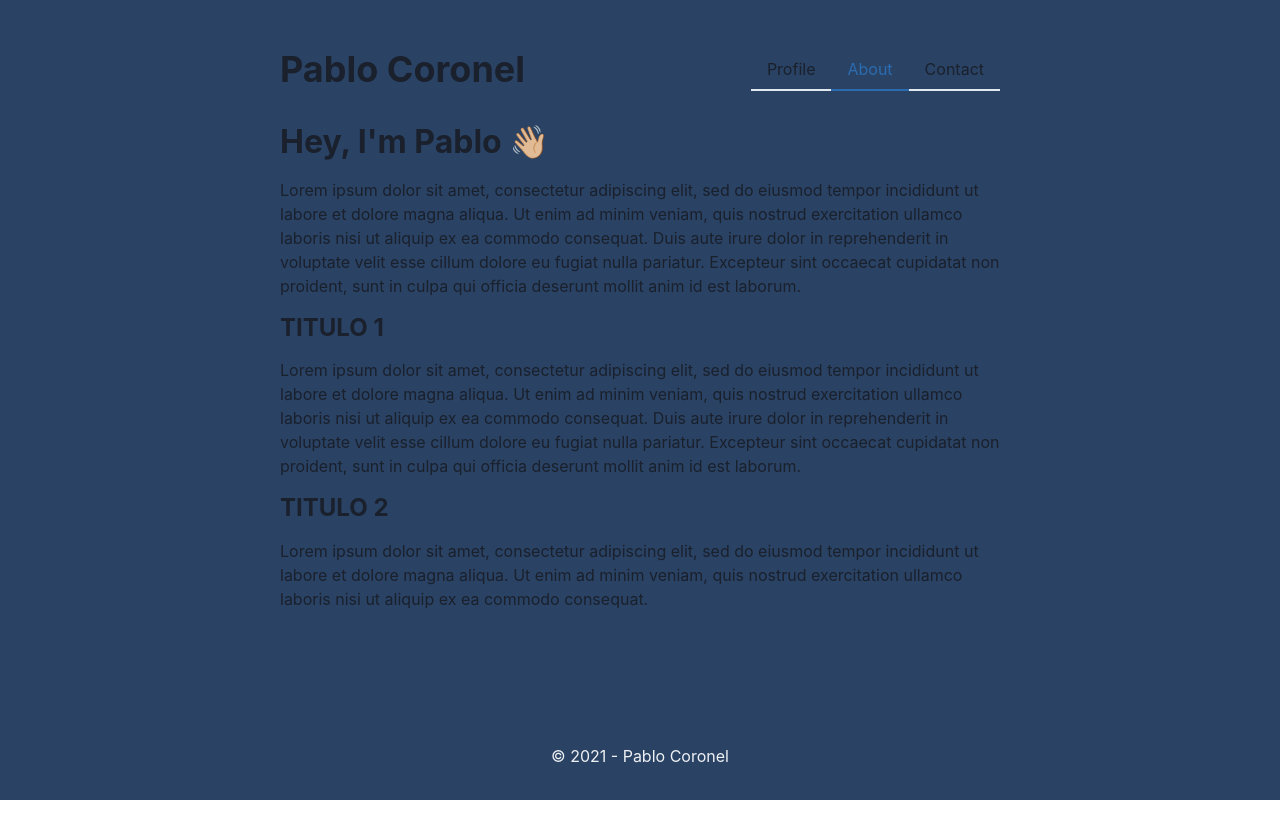
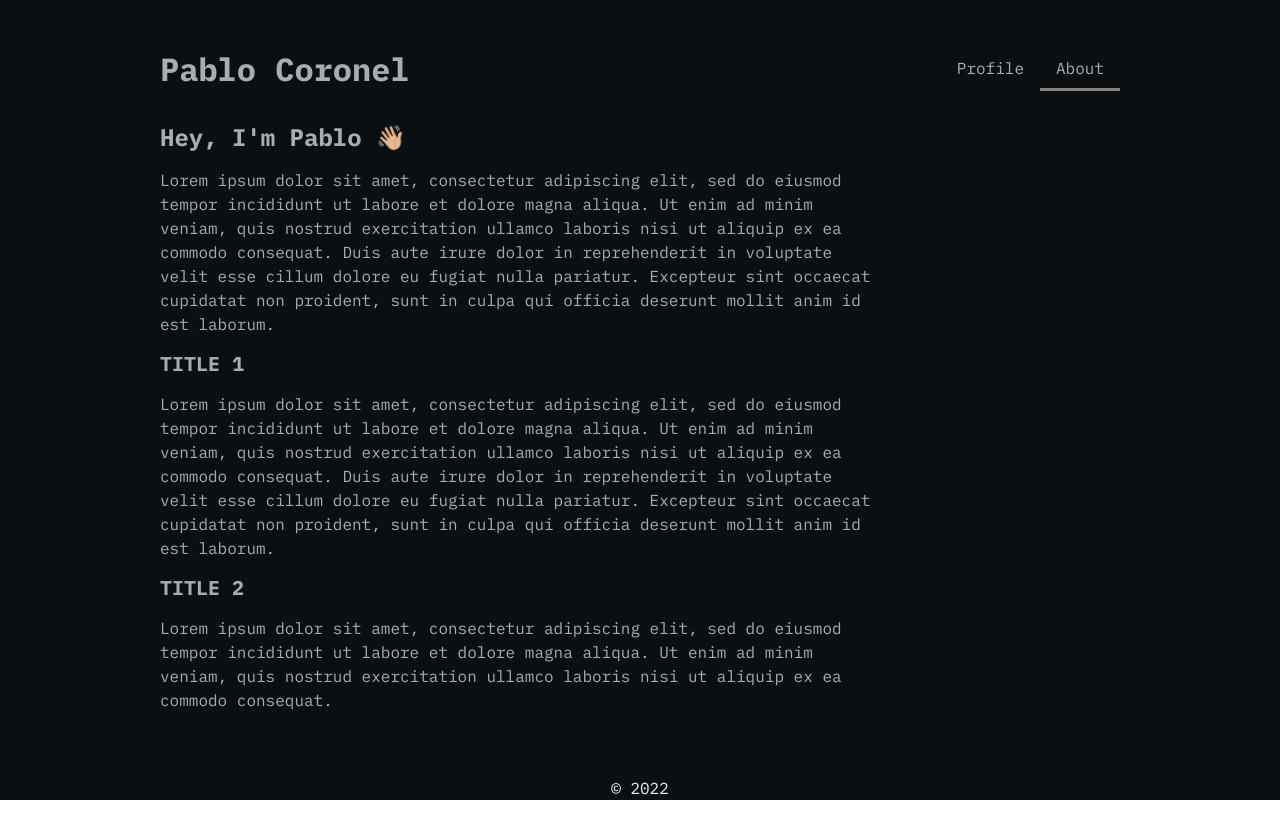
Before and after one commit to pablitxn/pablitxn-web, a Next.js app: page / in a window 1280 px wide. Both pictures are taken after a click on the tab "About". Before the commit the page ends 800 px from the top, so only its background shows below. Built offline with nearby package versions, Linux system fonts and the light colour scheme.

Commit message:
feat: home and about sections

```diff
--- a/package.json
+++ b/package.json
@@ -11,11 +11,11 @@
     "@chakra-ui/react": "2.3.6",
     "@emotion/react": "11.10.4",
     "@emotion/styled": "11.10.4",
-    "formik": "2.2.9",
     "framer-motion": "7.6.1",
     "next": "12.3.1",
     "react": "18.2.0",
-    "react-dom": "18.2.0"
+    "react-dom": "18.2.0",
+    "react-icons": "4.6.0"
   },
   "license": "MIT",
   "devDependencies": {
--- a/src/components/about/index.tsx
+++ b/src/components/about/index.tsx
@@ -1,38 +1,37 @@
 import { FC } from "react"
 import { Flex, Heading, Text } from "@chakra-ui/react"
 
-const About: FC = () => {
-  return (
+const About: FC = () => (
   <Flex flexDir="column" gap={4}>
-      <Heading as="h2" fontSize="2rem">
+    <Heading fontFamily="IBM Plex Mono" as="h2" fontSize="1.5rem">
       Hey, I'm Pablo 👋🏼
     </Heading>
-      <Text>
+    <Text fontFamily="IBM Plex Mono">
       Lorem ipsum dolor sit amet, consectetur adipiscing elit, sed do eiusmod
       tempor incididunt ut labore et dolore magna aliqua. Ut enim ad minim
       veniam, quis nostrud exercitation ullamco laboris nisi ut aliquip ex ea
       commodo consequat. Duis aute irure dolor in reprehenderit in voluptate
-        velit esse cillum dolore eu fugiat nulla pariatur. Excepteur sint
-        occaecat cupidatat non proident, sunt in culpa qui officia deserunt
-        mollit anim id est laborum.
+      velit esse cillum dolore eu fugiat nulla pariatur. Excepteur sint occaecat
+      cupidatat non proident, sunt in culpa qui officia deserunt mollit anim id
+      est laborum.
     </Text>
 
-      <Heading as="h3" fontSize="1.5rem">
-        TITULO 1
+    <Heading fontFamily="IBM Plex Mono" as="h3" fontSize="1.25rem">
+      TITLE 1
     </Heading>
-      <Text>
+    <Text fontFamily="IBM Plex Mono">
       Lorem ipsum dolor sit amet, consectetur adipiscing elit, sed do eiusmod
       tempor incididunt ut labore et dolore magna aliqua. Ut enim ad minim
       veniam, quis nostrud exercitation ullamco laboris nisi ut aliquip ex ea
       commodo consequat. Duis aute irure dolor in reprehenderit in voluptate
-        velit esse cillum dolore eu fugiat nulla pariatur. Excepteur sint
-        occaecat cupidatat non proident, sunt in culpa qui officia deserunt
-        mollit anim id est laborum.
+      velit esse cillum dolore eu fugiat nulla pariatur. Excepteur sint occaecat
+      cupidatat non proident, sunt in culpa qui officia deserunt mollit anim id
+      est laborum.
     </Text>
-      <Heading as="h3" fontSize="1.5rem">
-        TITULO 2
+    <Heading fontFamily="IBM Plex Mono" as="h3" fontSize="1.25rem">
+      TITLE 2
     </Heading>
-      <Text>
+    <Text fontFamily="IBM Plex Mono">
       Lorem ipsum dolor sit amet, consectetur adipiscing elit, sed do eiusmod
       tempor incididunt ut labore et dolore magna aliqua. Ut enim ad minim
       veniam, quis nostrud exercitation ullamco laboris nisi ut aliquip ex ea
@@ -40,6 +39,5 @@ const About: FC = () => {
     </Text>
   </Flex>
 )
-}
 
 export default About
--- a/src/components/contact-form/index.tsx
+++ /dev/null
@@ -1,95 +0,0 @@
-import { FC } from "react"
-import {
-  Flex,
-  FormControl,
-  FormLabel,
-  Input,
-  Textarea,
-  Button,
-} from "@chakra-ui/react"
-import { useFormik } from "formik"
-
-const ContactForm: FC<IContactForm> = ({ onSubmit }) => {
-  const formik = useFormik({
-    initialValues: {
-      email: "",
-      subject: "",
-      message: "",
-    },
-    onSubmit: (values) => {
-      // check email and captcha
-      onSubmit(values)
-    },
-  })
-
-  return (
-    <Flex
-      flexDir="column"
-      alignItems="center"
-      p="1rem"
-      mt="1rem"
-      borderRadius="5px"
-      bg="gray.200"
-    >
-      <Flex flexDir="column" p="1rem 0" gap="1rem">
-        <form
-          onSubmit={formik.handleSubmit}
-          autoComplete="off"
-          style={{ width: "45rem" }}
-        >
-          <FormControl>
-            <FormLabel htmlFor="title">Subject</FormLabel>
-            <Input
-              id="subject"
-              name="subject"
-              type="text"
-              color="green.600"
-              borderColor="green.600"
-              onChange={formik.handleChange}
-              value={formik.values.subject}
-            />
-          </FormControl>
-
-          <FormControl>
-            <FormLabel htmlFor="description">Message</FormLabel>
-            <Textarea
-              id="message"
-              name="message"
-              color="green.600"
-              borderColor="green.600"
-              onChange={formik.handleChange}
-              value={formik.values.message}
-            />
-          </FormControl>
-
-          <FormControl>
-            <FormLabel htmlFor="attachment">Email</FormLabel>
-            <Input
-              id="email"
-              name="email"
-              color="green.600"
-              borderColor="green.600"
-              type="email"
-              onChange={formik.handleChange}
-              value={formik.values.email}
-            />
-          </FormControl>
-
-          <FormControl>
-            <Button
-              bg="blackAlpha.200"
-              borderRadius="32px"
-              p="1rem 2rem"
-              type="submit"
-              mt=".5rem"
-            >
-              Send Message
-            </Button>
-          </FormControl>
-        </form>
-      </Flex>
-    </Flex>
-  )
-}
-
-export default ContactForm
--- a/src/components/footer/index.tsx
+++ b/src/components/footer/index.tsx
@@ -3,7 +3,7 @@ import { Flex, Text } from "@chakra-ui/react"
 
 const Footer: FC = () => (
   <Flex flexDir="column" alignItems="center" p={8}>
-    <Text color="whiteAlpha.900">© 2021 - Pablo Coronel</Text>
+    <Text color="whiteAlpha.900">© 2022</Text>
   </Flex>
 )
 
--- a/src/components/profile/index.tsx
+++ b/src/components/profile/index.tsx
@@ -1,29 +1,48 @@
 import { FC } from "react"
-import { Flex, Text, Link, Image } from "@chakra-ui/react"
+import { Flex, Text, Link, Image, HStack } from "@chakra-ui/react"
+import { MdOutlineEmail } from "react-icons/md"
+import { FaGithub, FaLinkedin } from "react-icons/fa"
 
-const About: FC = () => {
-  return (
-    <Flex>
-      <Flex gap={8} padding={4}>
+const About: FC = () => (
+  <Flex gap={[4, 8]} padding={[0, 4]} pt={4}>
     <Image
       src="https://aui.atlassian.com/aui/8.8/docs/images/avatar-person.svg"
       alt="Pablo Coronel"
       borderRadius="full"
-          boxSize="150px"
+      boxSize={["80px", "100px", "150px"]}
     />
-        <Flex flexDir="column" justify="center">
-          <Text fontSize="1.5rem">
+    <Flex flexDir="column" justify="center" gap={[2, 2, 4]}>
+      <Text fontSize={["0.75rem", "0.75rem", "1rem", "1.25rem"]}>
         Hey, I'm Pablo. I'm a blockchain and fullstack developer.
       </Text>
-          <Flex>
-            <Link href="">Github</Link>
-            <Link href="">LinkedIn</Link>
-            <Link href="">Mail To</Link>
-          </Flex>
+      <Flex gap={[2, 2, 4, 8]}>
+        <Link href="https://github.com/pablitxn">
+          <HStack>
+            <FaGithub />
+            <Text fontSize={["0.65rem", "0.75rem", "0.75rem", "1rem"]}>
+              Github
+            </Text>
+          </HStack>
+        </Link>
+        <Link href="https://www.linkedin.com/in/pablitxn/">
+          <HStack>
+            <FaLinkedin />
+            <Text fontSize={["0.65rem", "0.75rem", "0.75rem", "1rem"]}>
+              LinkedIn
+            </Text>
+          </HStack>
+        </Link>
+        <Link href="mailto:me@pablitxn.io">
+          <HStack>
+            <MdOutlineEmail />
+            <Text fontSize={["0.65rem", "0.75rem", "0.75rem", "1rem"]}>
+              Mail To
+            </Text>
+          </HStack>
+        </Link>
       </Flex>
     </Flex>
   </Flex>
 )
-}
 
 export default About
--- a/src/hooks/use-get-in-touch.ts
+++ /dev/null
@@ -1,9 +0,0 @@
-export const useGetInTouch = () => {
-  const handleGetInTouch = () => {}
-  const isValidEmail = true
-
-  return {
-    handleGetInTouch,
-    isValidEmail,
-  }
-}
--- a/src/pages/_app.tsx
+++ b/src/pages/_app.tsx
@@ -2,17 +2,29 @@ import type { AppProps } from "next/app"
 import Head from "next/head"
 import { ChakraProvider, Container } from "@chakra-ui/react"
 
-export default ({ Component, pageProps }: AppProps) => (
+const App = ({ Component, pageProps }: AppProps) => (
   <ChakraProvider>
     <Head>
-      <title>Cloudx DAO</title>
+      <title>Pablo Coronel</title>
       <meta
         name="viewport"
         content="width=device-width, initial-scale=1, shrink-to-fit=no"
       />
+      <link rel="preconnect" href="https://fonts.googleapis.com" />
+      <link
+        rel="preconnect"
+        href="https://fonts.gstatic.com"
+        crossOrigin="true"
+      />
+      <link
+        href="https://fonts.googleapis.com/css2?family=IBM+Plex+Mono:ital,wght@0,100;0,200;0,300;0,400;0,500;0,600;0,700;1,100;1,200;1,300;1,400;1,500;1,600;1,700&display=swap"
+        rel="stylesheet"
+      />
     </Head>
-    <Container minH="100vh" bg="blue.800" maxW="100%">
+    <Container bg="#0c0f11" minH="100vh" maxW="100%" p={0} m={0}>
       <Component {...pageProps} />
     </Container>
   </ChakraProvider>
 )
+
+export default App
--- a/src/pages/index.tsx
+++ b/src/pages/index.tsx
@@ -1,56 +1,56 @@
 import { FC } from "react"
-import {
-  Flex,
-  Tabs,
-  TabList,
-  TabPanels,
-  TabPanel,
-  Tab,
-  Heading,
-} from "@chakra-ui/react"
+import { Flex, Heading, Text } from "@chakra-ui/react"
+import { Tabs, TabList, TabPanels, TabPanel, Tab } from "@chakra-ui/react"
 import Profile from "components/profile"
 import About from "components/about"
-import GetInTouch from "components/contact-form"
-import { useGetInTouch } from "hooks/use-get-in-touch"
 import Footer from "components/footer"
 
 const Home: FC = () => {
-  const { handleGetInTouch, isValidEmail } = useGetInTouch()
-
   return (
     <Flex
       flexDir="column"
       h="100vh"
       justify="space-between"
       alignItems="center"
-      p="3rem 2rem 0 2rem"
+      p={["2rem 1rem 0 1rem", "2rem 1rem 0 1rem", "3rem 2rem 0 2rem"]}
+      fontFamily="IBM Plex Mono"
+      color="#a8adb2"
     >
-      <Tabs>
+      <Tabs variant="unstyled">
         <Flex
-          w={["120px", "480px", "720px"]}
+          w={["320px", "480px", "720px", "960px"]}
           flexDir="row"
           justify="space-between"
+          alignItems="center"
         >
-          <Heading>Pablo Coronel</Heading>
+          <Heading
+            fontFamily="IBM Plex Mono"
+            fontSize={["1rem", "1rem", "2rem", "2rem"]}
+          >
+            Pablo Coronel
+          </Heading>
           <TabList>
-            <Tab>Profile</Tab>
-            <Tab>About</Tab>
-            <Tab>Contact</Tab>
+            <Tab
+              borderBottom="3px solid transparent"
+              _selected={{ borderBottom: "3px solid gray" }}
+            >
+              <Text fontSize={[".85rem", ".85rem", "1rem"]}>Profile</Text>
+            </Tab>
+            <Tab
+              borderBottom="3px solid transparent"
+              _selected={{ borderBottom: "3px solid gray" }}
+            >
+              <Text fontSize={[".85rem", ".85rem", "1rem"]}>About</Text>
+            </Tab>
           </TabList>
         </Flex>
 
         <TabPanels>
-          <TabPanel p="2rem 0" w={["120px", "480px", "720px"]}>
+          <TabPanel w={["320px", "480px", "720px"]} p={["1rem 0", "2rem 0"]}>
             <Profile />
           </TabPanel>
-          <TabPanel p="2rem 0" w={["120px", "480px", "720px"]}>
+          <TabPanel w={["320px", "480px", "720px"]} p={["1rem 0", "2rem 0"]}>
             <About />
-          </TabPanel>
-          <TabPanel p="2rem 0" w={["120px", "480px", "720px"]}>
-            <GetInTouch
-              onSubmit={handleGetInTouch}
-              isValidEmail={isValidEmail}
-            />
           </TabPanel>
         </TabPanels>
       </Tabs>
--- a/tsconfig.json
+++ b/tsconfig.json
@@ -14,7 +14,6 @@
     "isolatedModules": true,
     "jsx": "preserve",
     "baseUrl": "src",
-    "typeRoots": ["./src/typing"],
     "incremental": true
   },
   "include": ["next-env.d.ts", "**/*.ts", "**/*.tsx"],
```
Also changed, not shown: src/components/contact-form/types.d.ts (deleted, +0 -10 lines), 2 other files (tests, documents, lock files or other folders). Lines whose indentation alone changed are shown as unchanged.
